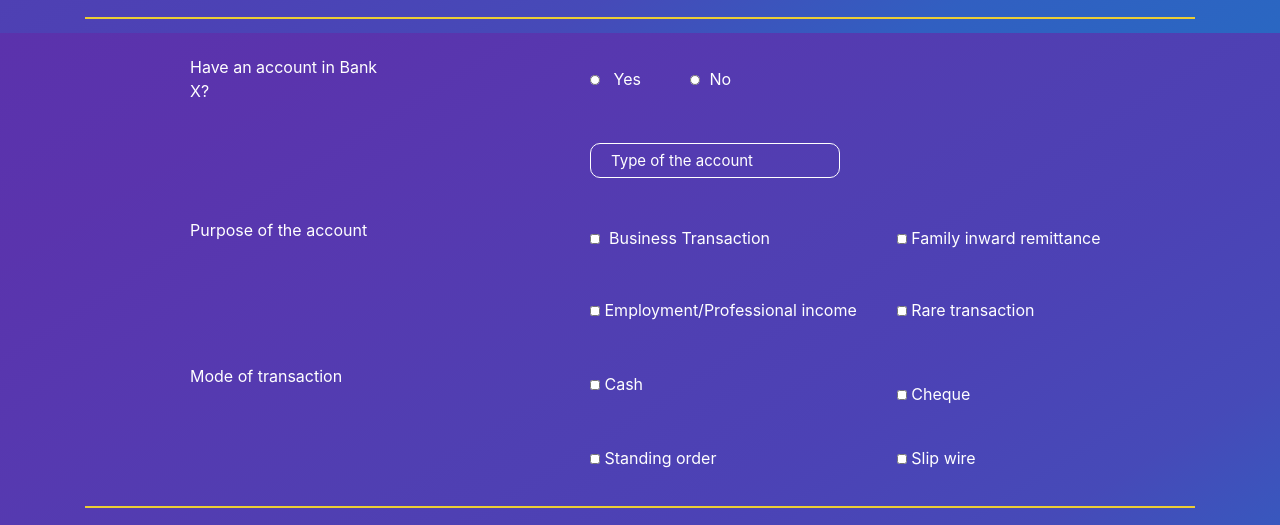
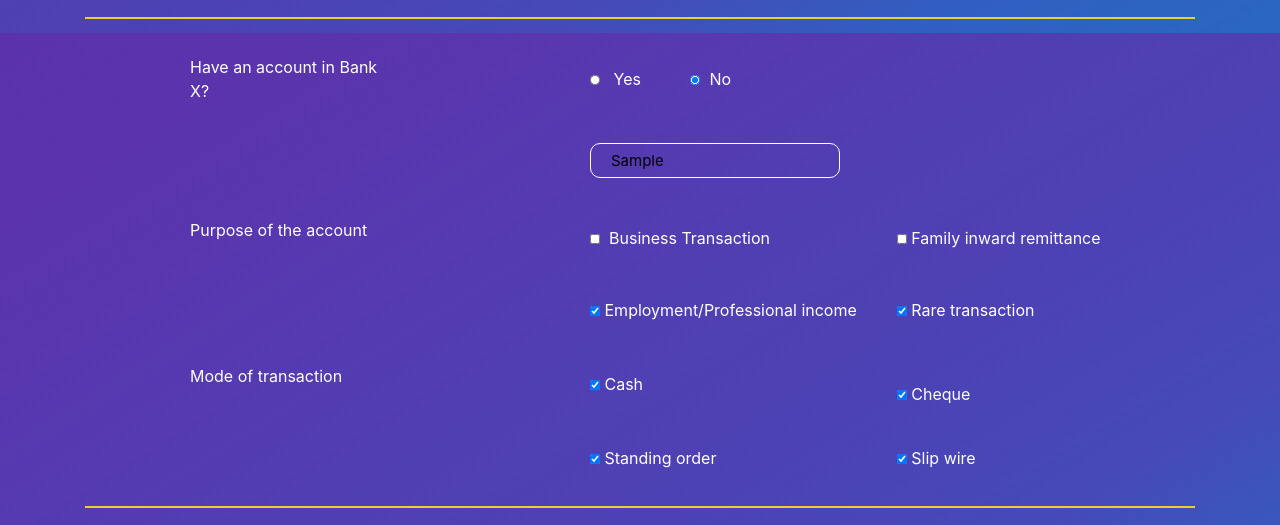
Before and after one commit to isurusupasan/kyc_final_v1, a Django app: template kyc_django/kyc_django/kyc/templates/exist_cus/existing_customer.html in a window 1280 px wide. Shown: the part 2367-2892 px from the top of the page. Run offline with Django 3.2, Linux system fonts and the light colour scheme; the template is opened without the code that fills it: values that come from a table or form of the project are taken from there, others are empty; tables that the repository leaves empty hold one stand-in row (values such as "Sample post"); parts of the project's set-up code (start-up, migrations or seed data) failed here and were passed over; some libraries are stand-ins or nearby versions.

Commit message:
update existing customer form upto mode of trasactions

```diff
--- a/kyc_django/kyc_django/kyc/templates/exist_cus/existing_customer.html
+++ b/kyc_django/kyc_django/kyc/templates/exist_cus/existing_customer.html
@@ -460,9 +460,13 @@
                             </td>
                             <td colspan="2">
                                 <div  style="padding-left:150px;">
-
-                                    <input type="radio" style="height:10px; width: 10px; " name="yes" id="haveAcc"> &nbsp;&nbsp;Yes &nbsp;&nbsp;&nbsp;&nbsp;&nbsp;&nbsp;&nbsp;&nbsp;&nbsp;
-                                    <input type="radio" style="height:10px; width: 10px; "name="yes" id="noAcc" onclick="disable()"> &nbsp;No
+									{% if Kyc_Infotemp.have_acc_temp == "Yes" %}
+                                    <input type="radio" style="height:10px; width: 10px; " name="have_acc_temp" value="Yes" id="haveAcc" checked="checked"> &nbsp;&nbsp;Yes &nbsp;&nbsp;&nbsp;&nbsp;&nbsp;&nbsp;&nbsp;&nbsp;&nbsp;
+                                	<input type="radio" style="height:10px; width: 10px; "name="have_acc_temp" value="No" id="noAcc" onclick="disable()"> &nbsp;No
+									{% else %}
+									<input type="radio" style="height:10px; width: 10px; " name="have_acc_temp" value="Yes" id="haveAcc" > &nbsp;&nbsp;Yes &nbsp;&nbsp;&nbsp;&nbsp;&nbsp;&nbsp;&nbsp;&nbsp;&nbsp;
+                                	<input type="radio" style="height:10px; width: 10px; "name="have_acc_temp" value="No" id="noAcc" checked="checked" onclick="disable()"> &nbsp;No
+									{% endif %}
                                 </div>
                             </td>
                         </tr>
@@ -473,7 +477,7 @@
                             <td colspan="2">
                                 <div style="padding-left: 150px;">
                                     <div id="Account_type_error" class="error" ><b>Oops! you cannot proceed without entering your account type</b></div>
-                                    <input id="Account_type" type="text" name="Name"style="border-radius: 10px; width: 250px; " placeholder="Type of the account">
+                                    <input id="Account_type" type="text" name="account_type_temp" value="{{Kyc_Infotemp.account_type_temp}}" style="border-radius: 10px; width: 250px; " placeholder="Type of the account">
                                 </div>
                             </td>
                         </tr>
@@ -487,12 +491,22 @@
                             </td>
                             <td >
                                 <div style="padding-left: 150px;">
-                                    <input type="checkbox" style="height: 10px;width: 10px;" id="c21" name=""class="checkbox"> &nbsp;Business Transaction
+									{% if Kyc_Infotemp.buisness_trans_temp == "on" %}
+										<input type="checkbox" style="height: 10px;width: 10px;" id="c21" name="buisness_trans_temp" class="checkbox" checked="checked"> &nbsp;Business Transaction
+									{% else %}
+										<input type="checkbox" style="height: 10px;width: 10px;" id="c21" name="buisness_trans_temp" class="checkbox"> &nbsp;Business Transaction
+									{% endif %}
+
 
                                 </div>
                             </td>
                             <td style="width:300px;">
-                                    <input type="checkbox" style="height: 10px;width: 10px;"id="c22" name=""class="checkbox">&nbsp;Family inward remittance
+								{% if Kyc_Infotemp.fam_remittance_temp == "on" %}
+									<input type="checkbox" style="height: 10px;width: 10px;"id="c22" name="fam_remittance_temp" class="checkbox" checked="checked">&nbsp;Family inward remittance
+								{% else %}
+									<input type="checkbox" style="height: 10px;width: 10px;"id="c22" name="fam_remittance_temp" class="checkbox">&nbsp;Family inward remittance
+								{% endif %}
+
                             </td>
 
                         </tr>
@@ -500,12 +514,19 @@
                             <td></td>
                             <td >
                                 <div style="padding-left: 150px;">
-                                    <input type="checkbox" style="height: 10px;width: 10px;" id="c23" name=""class="checkbox">&nbsp;Employment/Professional income
-
+                                    {% if Kyc_Infotemp.prof_income_temp %}
+										<input type="checkbox" style="height: 10px;width: 10px;" id="c23" name="prof_income_temp" class="checkbox" checked="checked">&nbsp;Employment/Professional income
+                                    {% else %}
+										<input type="checkbox" style="height: 10px;width: 10px;" id="c23" name="prof_income_temp" class="checkbox">&nbsp;Employment/Professional income
+									{% endif %}
                                 </div>
                             </td>
                             <td>
-                                    <input type="checkbox" style="height: 10px;width: 10px;"id="c24" name=""class="checkbox">&nbsp;Rare transaction
+								{% if Kyc_Infotemp.rare_trans_temp %}
+                                    <input type="checkbox" style="height: 10px;width: 10px;"id="c24" name="rare_trans_temp" class="checkbox" checked="checked">&nbsp;Rare transaction
+								{% else %}
+									<input type="checkbox" style="height: 10px;width: 10px;"id="c24" name="rare_trans_temp" class="checkbox">&nbsp;Rare transaction
+								{% endif %}
                             </td>
                         </tr>
                         <tr>
@@ -517,14 +538,21 @@
                                 </td>
                                 <td>
                                     <div style="padding-left: 150px;">
-                                        <input type="checkbox" style="height: 10px;width: 10px;" id="c41" name=""class="checkbox2">&nbsp;Cash
-
+										{% if Kyc_Infotemp.cash_temp %}
+                                        	<input type="checkbox" style="height: 10px;width: 10px;" id="c41" name="cash_temp" class="checkbox2" checked="checked">&nbsp;Cash
+                                        {% else %}
+											<input type="checkbox" style="height: 10px;width: 10px;" id="c41" name="cash_temp" class="checkbox2">&nbsp;Cash
+										{% endif %}
                                     </div>
                                 </td>
                                 <td>
                                     <div style=" padding-top: 20px;">
-                                        <input type="checkbox" style="height: 10px;width: 10px;"id="c42" name="" class="checkbox2">&nbsp;Cheque
 
+										{% if Kyc_Infotemp.cheque_temp %}
+                                        	<input type="checkbox" style="height: 10px;width: 10px;"id="c42" name="cheque_temp" class="checkbox2" checked="checked">&nbsp;Cheque
+                                        {% else %}
+											<input type="checkbox" style="height: 10px;width: 10px;"id="c42" name="cheque_temp" class="checkbox2">&nbsp;Cheque
+										{% endif %}
                                     </div>
                                 </td>
                             </tr>
@@ -532,14 +560,20 @@
                                 <td></td>
                                 <td>
                                     <div style="padding-left: 150px;">
-                                        <input type="checkbox" style="height: 10px;width: 10px;" id="c43" name="" class="checkbox2">&nbsp;Standing order
-
+										{% if Kyc_Infotemp.std_order_temp %}
+                                        	<input type="checkbox" style="height: 10px;width: 10px;" id="c43" name="std_order_temp"  class="checkbox2" checked="checked">&nbsp;Standing order
+										{% else %}
+											<input type="checkbox" style="height: 10px;width: 10px;" id="c43" name="std_order_temp"  class="checkbox2">&nbsp;Standing order
+										{% endif %}
                                     </div>
                                 </td>
                                 <td>
                                     <div>
-                                        <input type="checkbox" style="height: 10px;width: 10px;"id="c47" name="" class="checkbox2">&nbsp;Slip wire
-
+										{% if Kyc_Infotemp.slip_wir_temp %}
+                                        	<input type="checkbox" style="height: 10px;width: 10px;"id="c47" name="slip_wir_temp" class="checkbox2" checked="checked">&nbsp;Slip wire
+										{% else %}
+											<input type="checkbox" style="height: 10px;width: 10px;"id="c47" name="slip_wir_temp" class="checkbox2">&nbsp;Slip wire
+                                        {% endif %}
                                     </div>
                                 </td>
                             </tr>
```
